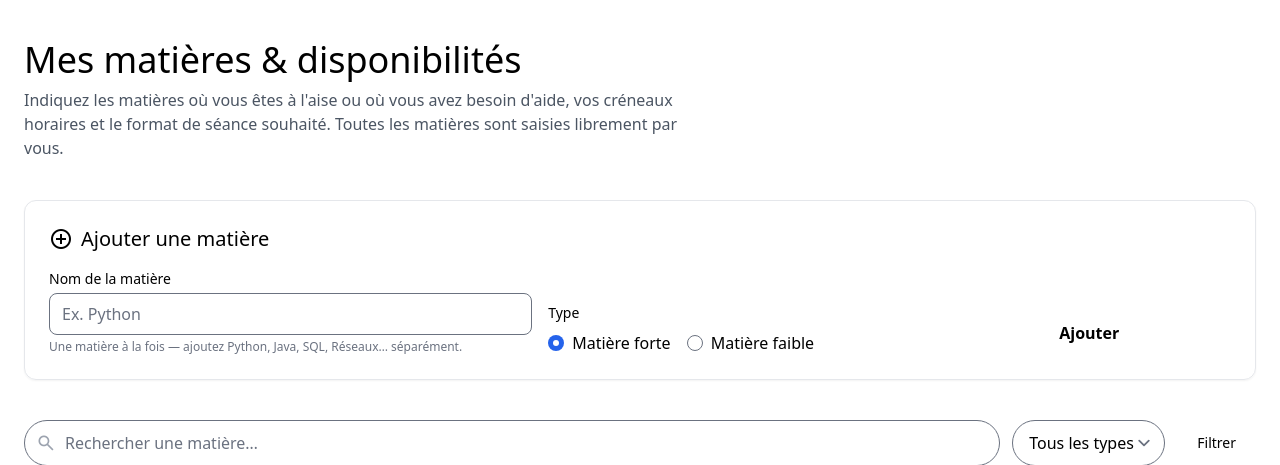
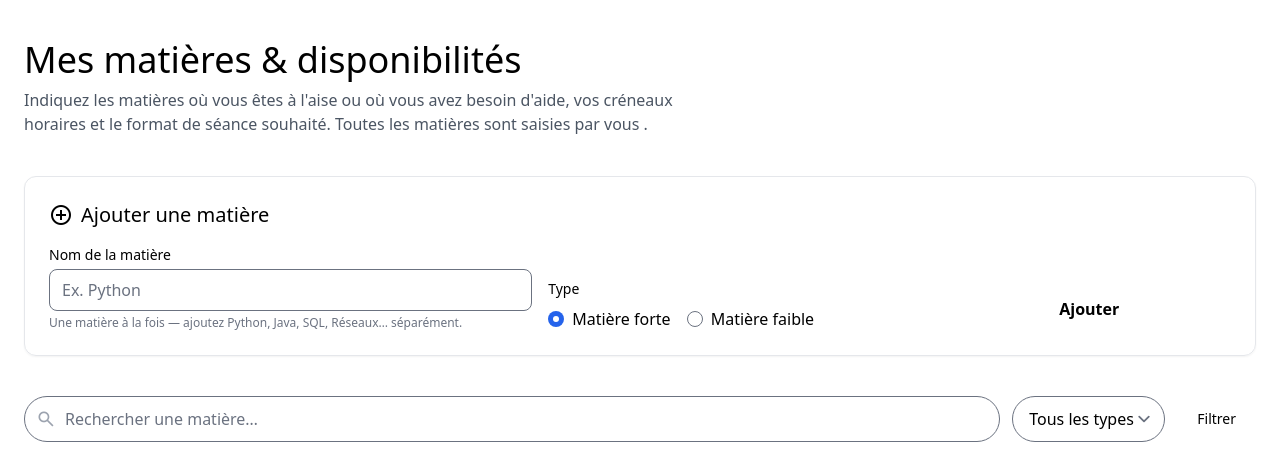
Before and after one commit to Imma09-ahl/PIL1_2526_04, a Flask app: page /competences in a window 1280 px wide. Shown: the part 79-544 px from the top of the page. Run offline with Flask 3, Linux system fonts and the light colour scheme; the visitor is signed in with stand-in values (Sample User, id 1); data that the repository does not hold is empty; some libraries are stand-ins or nearby versions; some web fonts are replaced.

Commit message:
mise a jour

```diff
--- a/app/templates/competences/list.html
+++ b/app/templates/competences/list.html
@@ -38,7 +38,7 @@
         <h1 class="font-display-lg text-3xl md:text-4xl text-primary dark:text-secondary mb-2">Mes matières & disponibilités</h1>
         <p class="text-gray-600 dark:text-gray-400 max-w-2xl">
             Indiquez les matières où vous êtes à l'aise ou où vous avez besoin d'aide, vos créneaux horaires
-            et le format de séance souhaité. Toutes les matières sont saisies librement par vous.
+            et le format de séance souhaité. Toutes les matières sont saisies par vous .
         </p>
     </div>
 
```
